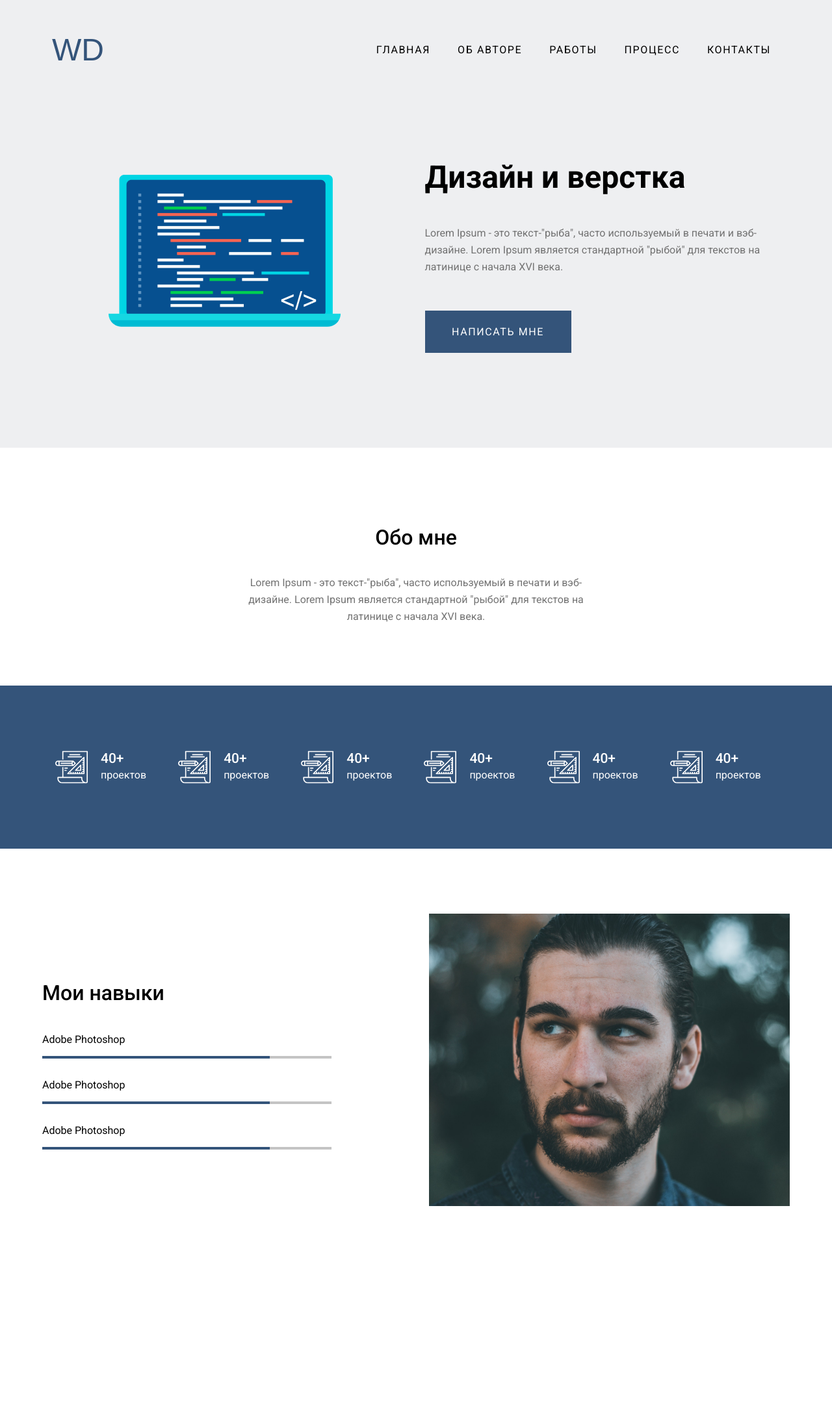
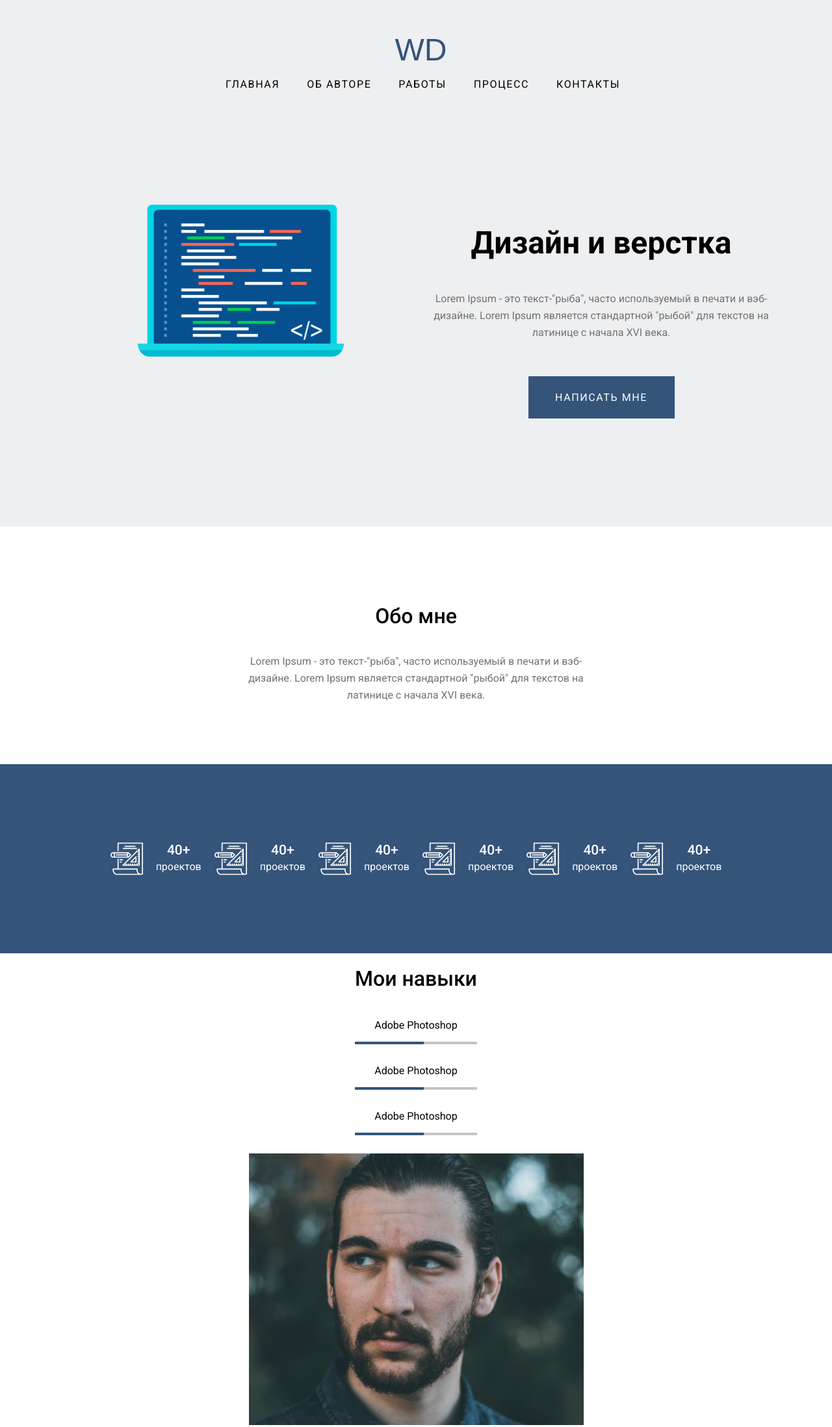
Before and after one commit to Medbrat4669/portfolio_1, a plain HTML site: page index.html in a window 1280 px wide. Shown: the whole page at 65% size. Before the commit the page ends 1957 px from the top, so only its background shows below. Drawn offline with Linux system fonts and the light colour scheme; a web font is replaced by a local one.

Commit message:
adaptation design

```diff
--- a/css/style.css
+++ b/css/style.css
@@ -101,8 +101,8 @@ img {
 }
 
 .header__img {
-    width: 357px;
-    height: 234px;
+    max-width: 357px;
+    max-height: 234px;
     margin-right: 130px;
     margin-top: 25px;
     margin-left: 80px;
@@ -140,6 +140,39 @@ img {
     letter-spacing: 0.1em;
 }
 
+@media screen and (max-width: 1280px) {
+  .header__menu-flex{
+    flex-direction: column;
+  }
+
+  .header__content-flex {
+    flex-wrap: wrap;
+    text-align: center;
+    padding: 20px;
+  }
+
+  .header__img {
+    margin: 0 auto;
+    padding-left: 20px;
+    padding-right: 20px;
+    width: 100%;
+  }
+
+  .header__content h1 {
+    margin-top: 30px;
+  }
+}
+
+@media screen and (max-width: 768px) {
+    .header_menu-items {
+        flex-direction: column;
+        gap: 30px;
+        text-align: center;
+    }
+
+
+}
+
 /* обо мне */
 .about-me {
     padding-top: 119px;
@@ -158,6 +191,14 @@ img {
     text-align: center;
     color: var(--gray-color);
 }
+
+@media screen and (max-width: 1280px) {
+    .about-me {
+        padding-left: 20px;
+        padding-right: 20px;
+    }
+}
+
 
 /* numbers */
 .numbers {
@@ -189,6 +230,25 @@ img {
 
 .numbers_h3 {
     color: #fff;
+}
+
+@media screen and (max-width: 1280px) {
+    .numbers__flex {
+        justify-content: center;
+        flex-wrap: wrap;
+        text-align: center;
+        gap: 20px;
+        padding: 20px;
+    }
+
+    .number__flex-item {
+        margin: 0;
+    }
+}
+
+@media screen and (max-width: 768px) {
+
+
 }
 
 /* skills */
@@ -239,3 +299,69 @@ img {
     max-height: 450px;
     margin-top: -20px;
 }
+
+@media screen and (max-width: 1280px) {
+    .progress-bar-completed {
+        width: 100%;
+    }
+
+    .progress-bar-remaining {
+        width: 78%;
+    }
+
+    .skills {
+        padding-top: 0px;
+        padding-bottom: 50px;
+    }
+
+    .skill__box {
+        padding: 0;
+    }
+
+    .skills__flex {
+        text-align: center;
+        flex-direction: column;
+        align-items: center;
+        margin: 0 auto;
+        padding: 20px;
+    }
+
+    .skills_photo {
+        text-align: center;
+        width: 100%;
+        height: 100%;
+        margin: 0 auto;
+        padding-left: 20px;
+        padding-right: 20px;
+
+}
+
+}
+
+@media screen and (max-width: 768px) {
+
+
+}
+
+/* video */
+
+.video {
+    padding-top: 100px;
+    padding-bottom: 100px;
+}
+.video__content {
+    text-align: center;
+}
+.video__title {
+    max-width: 540px;
+    margin: 0 auto;
+}
+.video_h2 {
+}
+.video_p {
+    margin-top: 39px;
+    color: var(--gray-color);
+}
+.video-frame {
+    margin-top: 50px;
+}
```
Also changed, not shown: index.html (+15 -1 lines).
